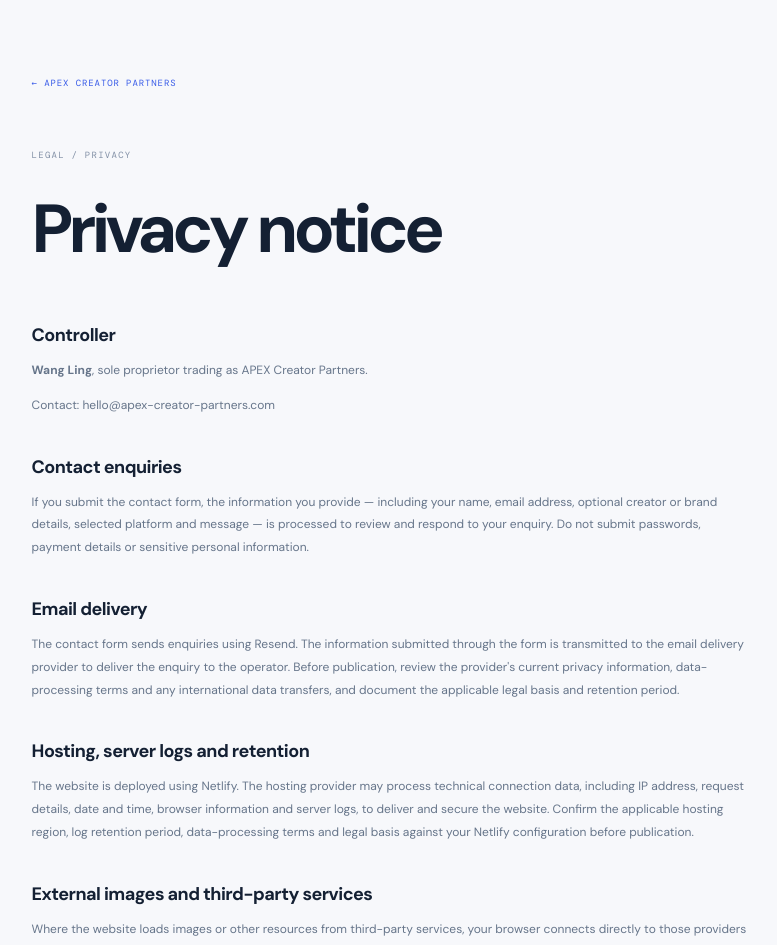
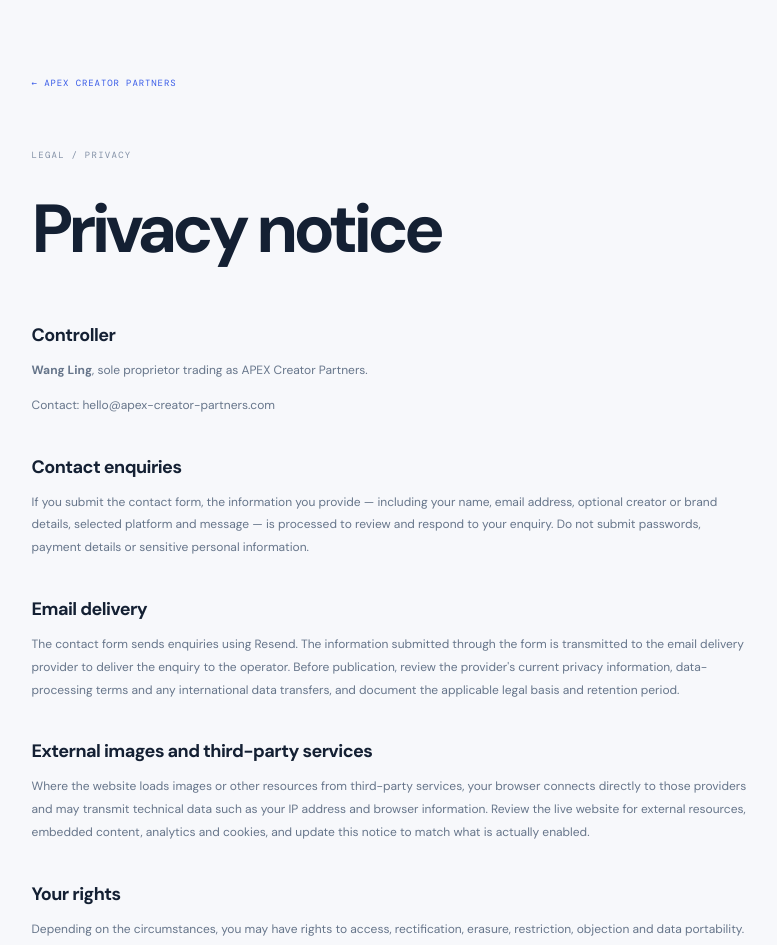
Before and after one commit to alphaggtrh-max/APEX-CREATOR-PARTNERS, a Next.js app: page /privacy in a window 1280 px wide. Shown: the top 945 px of the page, without its empty margins (248-1025 px from the left). Built offline with nearby package versions, Linux system fonts and the light colour scheme.

Commit message:
Remove hosting and server logs section from privacy notice

```diff
--- a/app/privacy/page.tsx
+++ b/app/privacy/page.tsx
@@ -13,8 +13,6 @@ export default function PrivacyPage() {
     <p>If you submit the contact form, the information you provide — including your name, email address, optional creator or brand details, selected platform and message — is processed to review and respond to your enquiry. Do not submit passwords, payment details or sensitive personal information.</p>
     <h2>Email delivery</h2>
     <p>The contact form sends enquiries using Resend. The information submitted through the form is transmitted to the email delivery provider to deliver the enquiry to the operator. Before publication, review the provider's current privacy information, data-processing terms and any international data transfers, and document the applicable legal basis and retention period.</p>
-    <h2>Hosting, server logs and retention</h2>
-    <p>The website is deployed using Netlify. The hosting provider may process technical connection data, including IP address, request details, date and time, browser information and server logs, to deliver and secure the website. Confirm the applicable hosting region, log retention period, data-processing terms and legal basis against your Netlify configuration before publication.</p>
     <h2>External images and third-party services</h2>
     <p>Where the website loads images or other resources from third-party services, your browser connects directly to those providers and may transmit technical data such as your IP address and browser information. Review the live website for external resources, embedded content, analytics and cookies, and update this notice to match what is actually enabled.</p>
     <h2>Your rights</h2>
```
